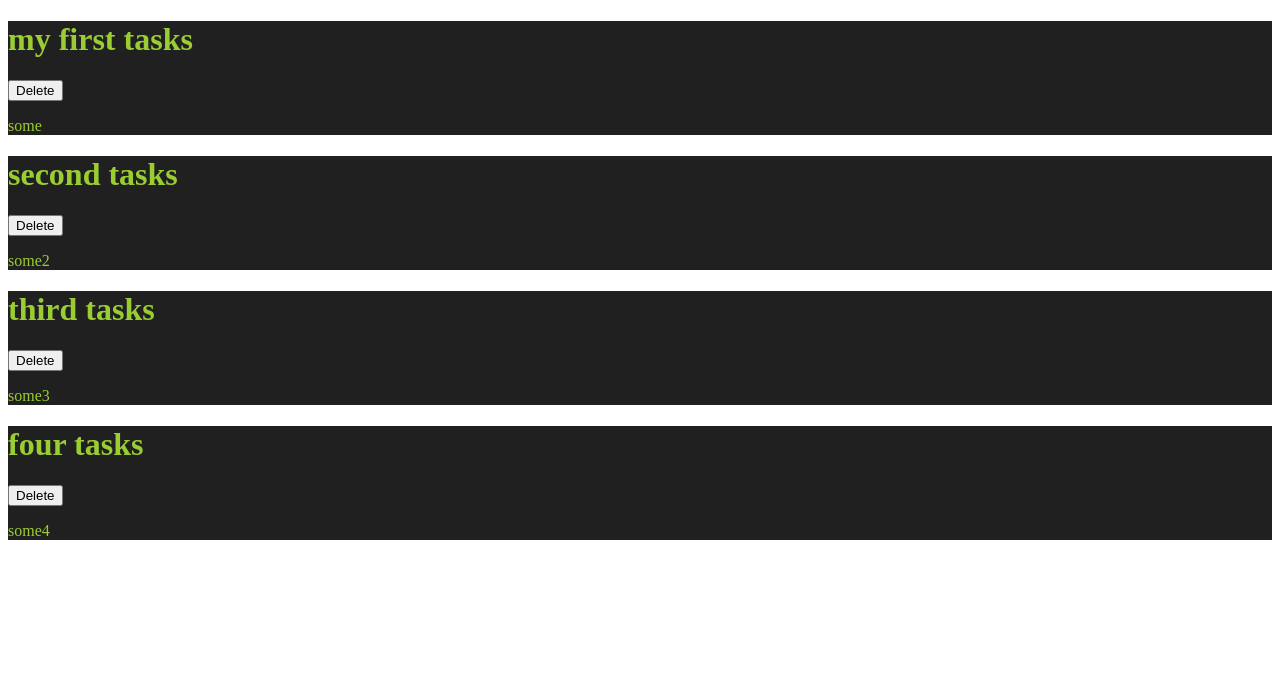
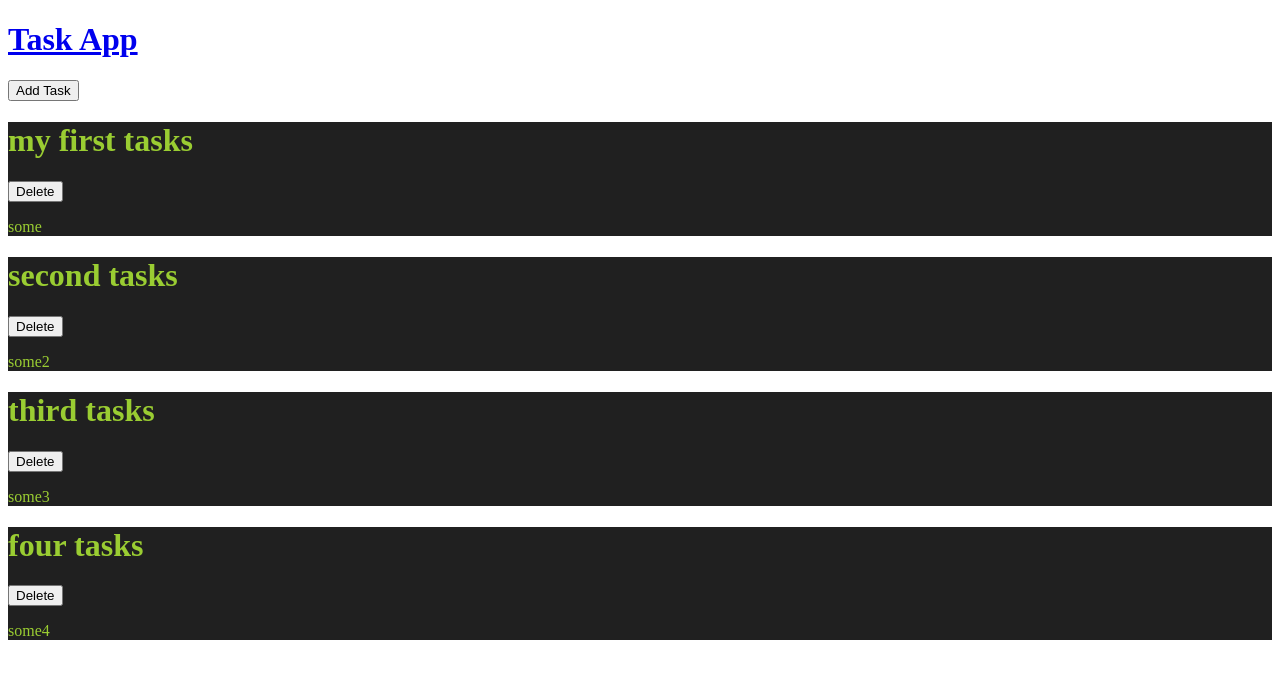
Before and after one commit to AMDER1977/tasklist, a Next.js app: page / in a window 1280 px wide. Shown: the top 678 px of the page. Built offline with nearby package versions, Linux system fonts and the light colour scheme.

Commit message:
"retomando project"

```diff
--- /dev/null
+++ b/src/app/component/Navbar.js
@@ -0,0 +1,18 @@
+"use client";
+import React from "react";
+import { useRouter } from "next/navigation";
+import Link from "next/link";
+
+export function Navbar() {
+  const router = useRouter();
+  return (
+    <header>
+      <Link href="/">
+        <h1>Task App</h1>
+      </Link>
+      <div>
+        <button onClick={() => router.push("/new")}>Add Task</button>
+      </div>
+    </header>
+  );
+}
--- a/src/app/layout.js
+++ b/src/app/layout.js
@@ -1,6 +1,7 @@
 //el layout viene siendo el root que engloba todas las paginas y rutas desde el front
 import { TaskProvider } from "../context/TaskContext"; //aca importamos desde el context el TaskProvider para que actue en todos los componentes
 import "./globals.css";
+import { Navbar } from "@/app/component/Navbar";
 
 //import { Inter } from "next/font/google";
 //const inter = Inter({ subsets: ["latin"] }); // *esto permite sacar los estilos de fuente  desde google
@@ -15,7 +16,10 @@ export default function RootLayout({ children }) {
   return (
     <html lang="en">
       <body>
-        <TaskProvider>{children}</TaskProvider>
+        <TaskProvider>
+          <Navbar />
+          {children}
+        </TaskProvider>
       </body>
     </html>
   );
--- a/src/app/page.js
+++ b/src/app/page.js
@@ -8,7 +8,7 @@ function HomePage() {
   return (
     <div>
       {tasks.map((task) => (
-        <TaskCard key={task.id} task={task} />
+        <TaskCard task={task} key={task.id} />
       ))}
     </div>
   );
--- a/src/context/TaskContext.js
+++ b/src/context/TaskContext.js
@@ -1,8 +1,6 @@
 "use client"; //**como los contextos pertenecen a React se utilizaria el use client
-//!EL CONTEXT ES UN COMPONENTE QUE ENGLOBA TODA LA APP Y PERMITE A OTROS COMPONENTES ACCEDER A UN VALOR SIN NECESIDAD DE QUE SEAN PASADOS POR PROPS.
-//*se crean componentes que todas las paginas usen (logins o interactividad)
-import { createContext, useContext } from "react";
-import { useState } from "react";
+
+import { createContext, useContext, useState } from "react";
 import { v4 as uuid } from "uuid";
 
 export const TaskContext = createContext(); // se ejecuta y se crea un Provider
@@ -13,7 +11,7 @@ export const useTasks = () => {
 };
 
 export const TaskProvider = ({ children }) => {
-  const tasks = [
+  const [tasks, setTask] = useState([
     {
       id: 1,
       title: "my first tasks",
@@ -34,12 +32,23 @@ export const TaskProvider = ({ children }) => {
       title: "four tasks",
       description: "some4",
     },
-  ];
+  ]);
 
+  const createTask = (title, description) => {
+    setTask([
+      ...tasks,
+      {
+        title,
+        description,
+        id: uuid(),
+      },
+    ]);
+  };
   return (
     <TaskContext.Provider
       value={{
         tasks,
+        createTask,
       }}
     >
       {children}
```
Also changed, not shown: src/app/new/page.js (+6 -1 lines).
